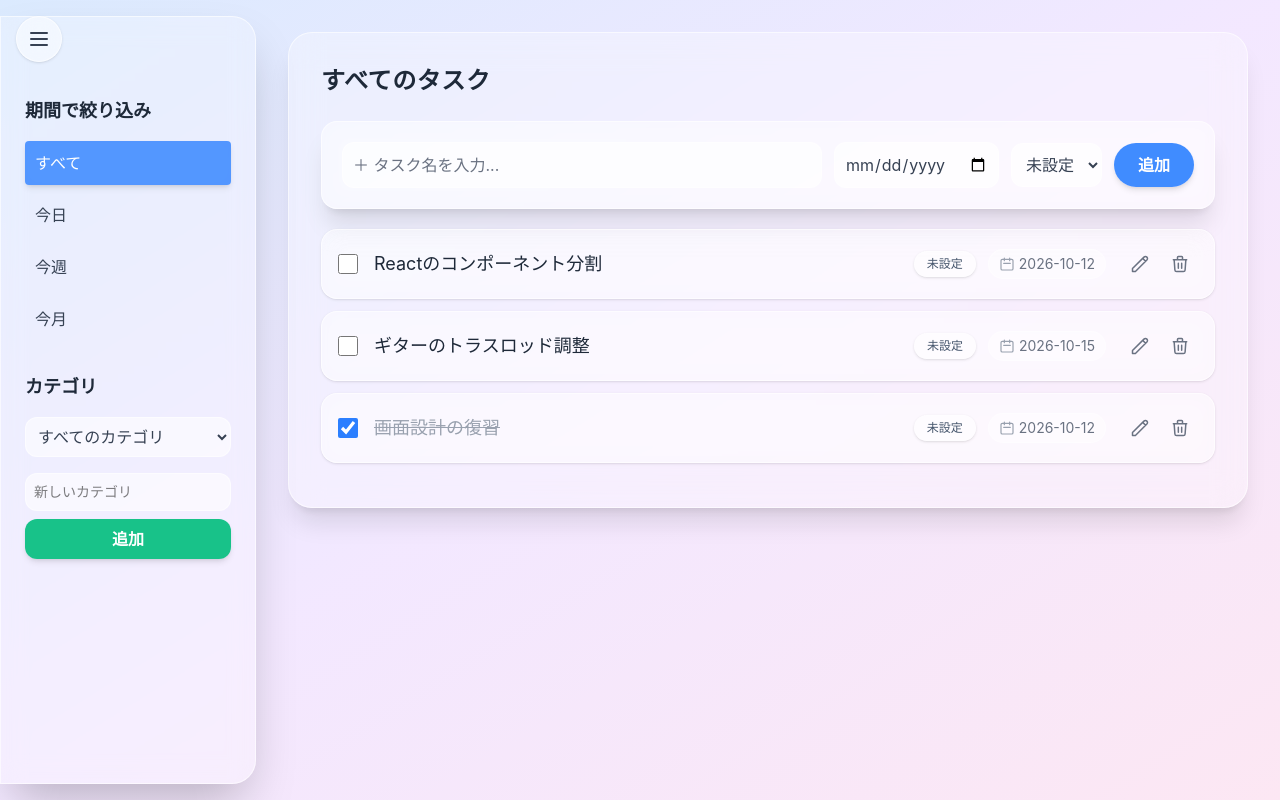
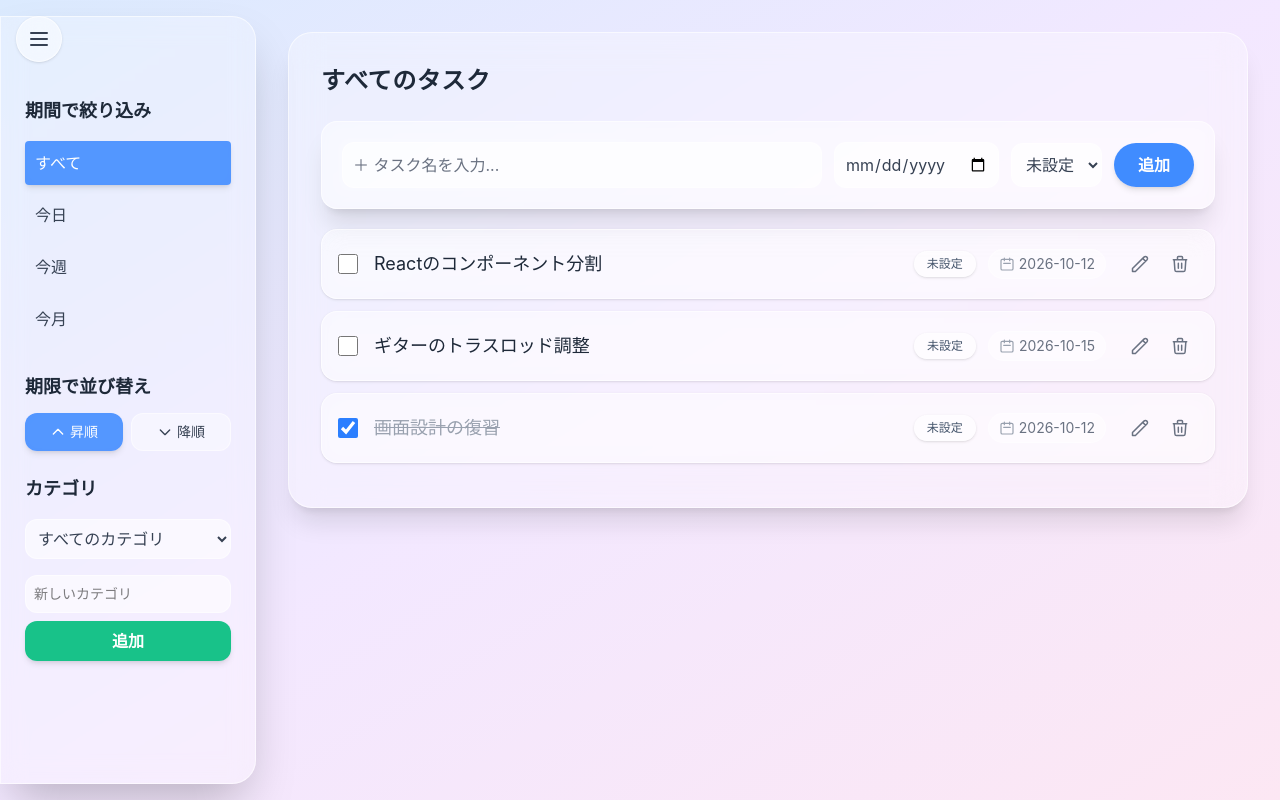
Before and after one commit to kei3yu3/ToDoApp, a React (Vite) app: page / in a window 1280 px wide. Built offline with nearby package versions, Linux system fonts and the light colour scheme.

Commit message:
並び替え機能の追加

```diff
--- a/src/App.tsx
+++ b/src/App.tsx
@@ -2,7 +2,7 @@ import { useState, useEffect } from 'react';
 import { AppLayout } from './components/layout/AppLayout';
 import { TaskForm } from './components/tasks/TaskForm';
 import { TaskList } from './components/tasks/TaskList';
-import type { Task, FilterType } from './types';
+import type { Task, FilterType, SortOrder } from './types';
 
 // ★ 保存する時の「データの名前（合言葉）」を決めておく
 const STORAGE_KEY = 'todo_app_tasks_v2';
@@ -28,6 +28,8 @@ function App() {
   const [filter, setFilter] = useState<FilterType>('all');
   // 現在選ばれているカテゴリ（初期値は 'all'）
   const [categoryFilter, setCategoryFilter] = useState<string>('all');
+  // ★ 並び替えの順序（初期値は 'asc' = 期限が近い順）
+  const [sortOrder, setSortOrder] = useState<SortOrder>('asc');
 
   // ★ カテゴリのリスト
   const [categories, setCategories] = useState<string[]>(() => {
@@ -146,11 +148,19 @@ function App() {
 
     // 2. 絞り込んだ結果を sort で並び替えてから返す
     return filtered.sort((a, b) => {
+      // ① 完了・未完了での並び替え（未完了を上に、完了済みを下に）
       if (a.isDone !== b.isDone) {
         return a.isDone ? 1 : -1;
       }
-      if (a.dueDate < b.dueDate) return -1;
-      if (a.dueDate > b.dueDate) return 1;
+
+      // ★ 期限が未設定（空っぽ）のタスクは常に後ろに回す
+      if (!a.dueDate && b.dueDate) return 1;
+      if (a.dueDate && !b.dueDate) return -1;
+
+      // ② 期限の並び替え（'asc' なら近い順、'desc' なら遠い順）
+      if (a.dueDate < b.dueDate) return sortOrder === 'asc' ? -1 : 1;
+      if (a.dueDate > b.dueDate) return sortOrder === 'asc' ? 1 : -1;
+
       return 0;
     });
   };
@@ -174,6 +184,8 @@ function App() {
       categories={categories}
       onAddCategory={addCategory}
       onDeleteCategory={deleteCategory}
+      currentSort={sortOrder}
+      onSortChange={setSortOrder}
     >
       {/* ★ メイン領域全体を包む大きなすりガラスのボード */}
       <div className="p-6 md:p-8 bg-white/30 backdrop-blur-lg border border-white/60 rounded-3xl shadow-xl">
--- a/src/components/layout/AppLayout.tsx
+++ b/src/components/layout/AppLayout.tsx
@@ -1,6 +1,6 @@
 import { useState } from 'react';
 import { Sidebar } from './Sidebar';
-import type { FilterType } from '../../types';
+import type { FilterType, SortOrder } from '../../types';
 
 //親から受け取るルールを追加
 type Props = {
@@ -12,9 +12,11 @@ type Props = {
   categories: string[];
   onAddCategory: (category: string) => void;
   onDeleteCategory: (category: string) => void;
+  currentSort: SortOrder;
+  onSortChange: (sort: SortOrder) => void;
 };
 
-export const AppLayout = ({ children, currentFilter, onFilterChange, currentCategory, onCategoryChange, categories, onAddCategory, onDeleteCategory }: Props) => {
+export const AppLayout = ({ children, currentFilter, onFilterChange, currentCategory, onCategoryChange, categories, onAddCategory, onDeleteCategory, currentSort, onSortChange }: Props) => {
   // ★ PCで開いた時に最初から表示されるよう、初期値を true に設定
   const [isSidebarOpen, setIsSidebarOpen] = useState(true);
 
@@ -41,7 +43,8 @@ export const AppLayout = ({ children, currentFilter, onFilterChange, currentCate
         categories={categories}
         onAddCategory={onAddCategory}
         onDeleteCategory={onDeleteCategory}
-        // ★ 開閉状態と、閉じるための関数をSidebarに渡す
+        currentSort={currentSort}
+        onSortChange={onSortChange}
         isOpen={isSidebarOpen}
         onClose={() => setIsSidebarOpen(false)}
       />
--- a/src/components/layout/Sidebar.tsx
+++ b/src/components/layout/Sidebar.tsx
@@ -1,5 +1,5 @@
 import { useState } from 'react';
-import type { FilterType } from '../../types';
+import type { FilterType, SortOrder } from '../../types';
 
 // ★ 親から「現在のモード」と「切り替える機能」を受け取る
 type Props = {
@@ -10,11 +10,13 @@ type Props = {
   categories: string[];
   onAddCategory: (category: string) => void;
   onDeleteCategory: (category: string) => void;
+  currentSort: SortOrder;
+  onSortChange: (sort: SortOrder) => void;
   isOpen?: boolean;
   onClose?: () => void;
 };
 
-export const Sidebar = ({ currentFilter, onFilterChange, currentCategory, onCategoryChange, categories, onAddCategory, onDeleteCategory, isOpen = false, onClose}: Props) => {
+export const Sidebar = ({ currentFilter, onFilterChange, currentCategory, onCategoryChange, categories, onAddCategory, onDeleteCategory, currentSort, onSortChange, isOpen = false, onClose}: Props) => {
   // ★ 新しいカテゴリの名前を入力するためのState
   const [newCategoryName, setNewCategoryName] = useState('');
 
@@ -29,6 +31,16 @@ export const Sidebar = ({ currentFilter, onFilterChange, currentCategory, onCate
     } else {
       // 選ばれていない時（マウスを乗せると薄いグレーになる）
       return `${baseClass} text-gray-700 hover:bg-white/60 hover:shadow-sm`;
+    }
+  };
+
+  // ★ 並び替えボタン用のデザインクラス
+  const getSortButtonClass = (sort: SortOrder) => {
+    const baseClass = "flex-1 py-2 px-3 rounded-xl text-sm font-medium transition-all flex items-center justify-center gap-1 cursor-pointer";
+    if (currentSort === sort) {
+      return `${baseClass} bg-blue-500/80 text-white shadow-md backdrop-blur-sm`;
+    } else {
+      return `${baseClass} bg-white/40 text-gray-700 hover:bg-white/60 border border-white/50`;
     }
   };
 
@@ -85,8 +97,33 @@ export const Sidebar = ({ currentFilter, onFilterChange, currentCategory, onCate
           <li className={getListClass('month')} onClick={() => handleSelectFilter('month')}>今月</li>
         </ul>
 
+        <h2 className="text-lg font-bold mb-3 text-gray-800">期限で並び替え</h2>
+        <div className="flex gap-2 mb-6">
+          <button
+            onClick={() => onSortChange('asc')}
+            className={getSortButtonClass('asc')}
+            title="期限が近い順に並べる"
+          >
+            {/* 上向き矢印のSVG */}
+            <svg className="w-4 h-4" fill="none" stroke="currentColor" viewBox="0 0 24 24">
+              <path strokeLinecap="round" strokeLinejoin="round" strokeWidth={2} d="M5 15l7-7 7 7" />
+            </svg>
+            昇順
+          </button>
+          <button
+            onClick={() => onSortChange('desc')}
+            className={getSortButtonClass('desc')}
+            title="期限が遠い順に並べる"
+          >
+            {/* 下向き矢印のSVG */}
+            <svg className="w-4 h-4" fill="none" stroke="currentColor" viewBox="0 0 24 24">
+              <path strokeLinecap="round" strokeLinejoin="round" strokeWidth={2} d="M19 9l-7 7-7-7" />
+            </svg>
+            降順
+          </button>
+        </div>
+
         <h2 className="text-lg font-bold mb-4 text-gray-800">カテゴリ</h2>
-
         <div className="flex gap-1.5 mb-4">
           <select
             value={currentCategory}
--- a/src/types.ts
+++ b/src/types.ts
@@ -8,3 +8,5 @@ export type Task = {
 
 // （すべて、今日、今週、今月 の4種類のどれかになるというルール）
 export type FilterType = 'all' | 'today' | 'week' | 'month';
+//昇順（asc）か降順（desc）かを表す SortOrder 型
+export type SortOrder = 'asc' | 'desc';
```
